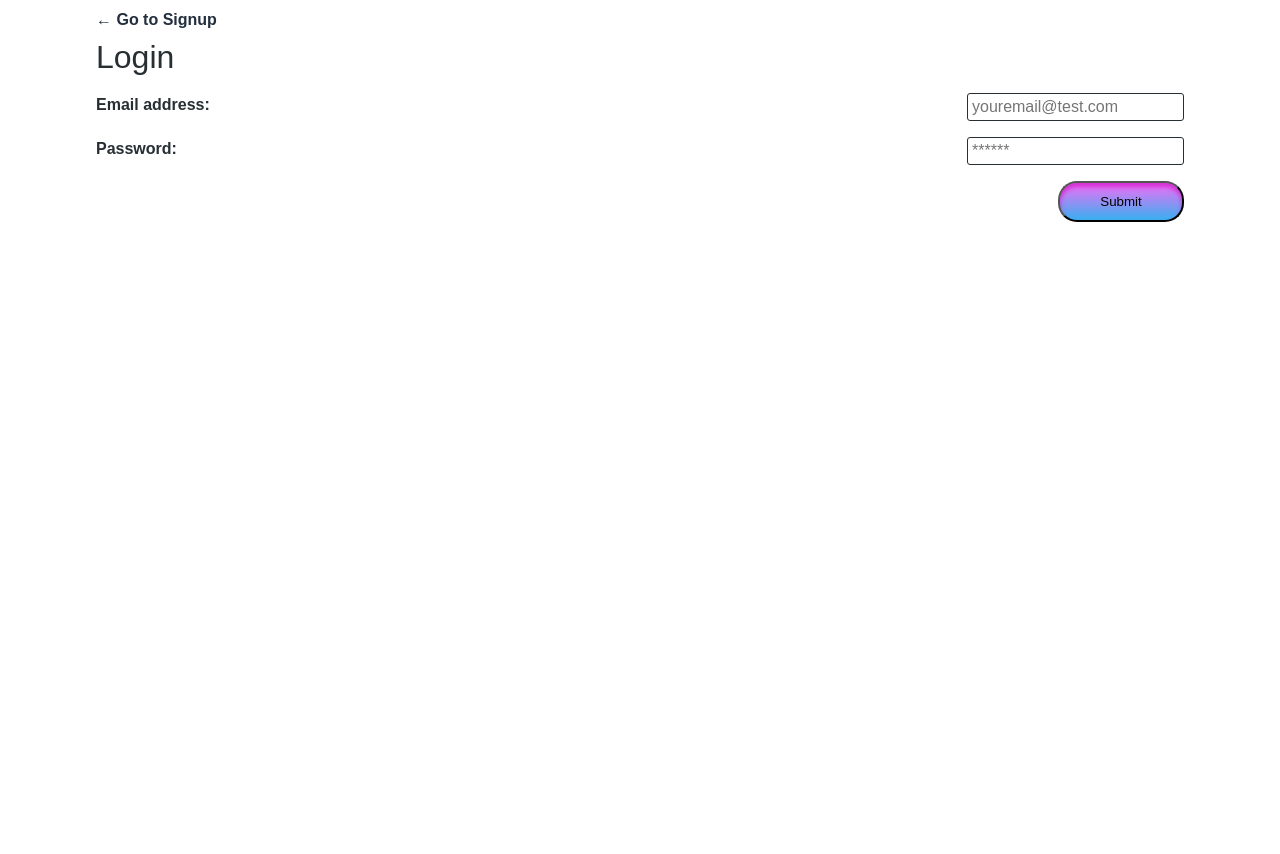
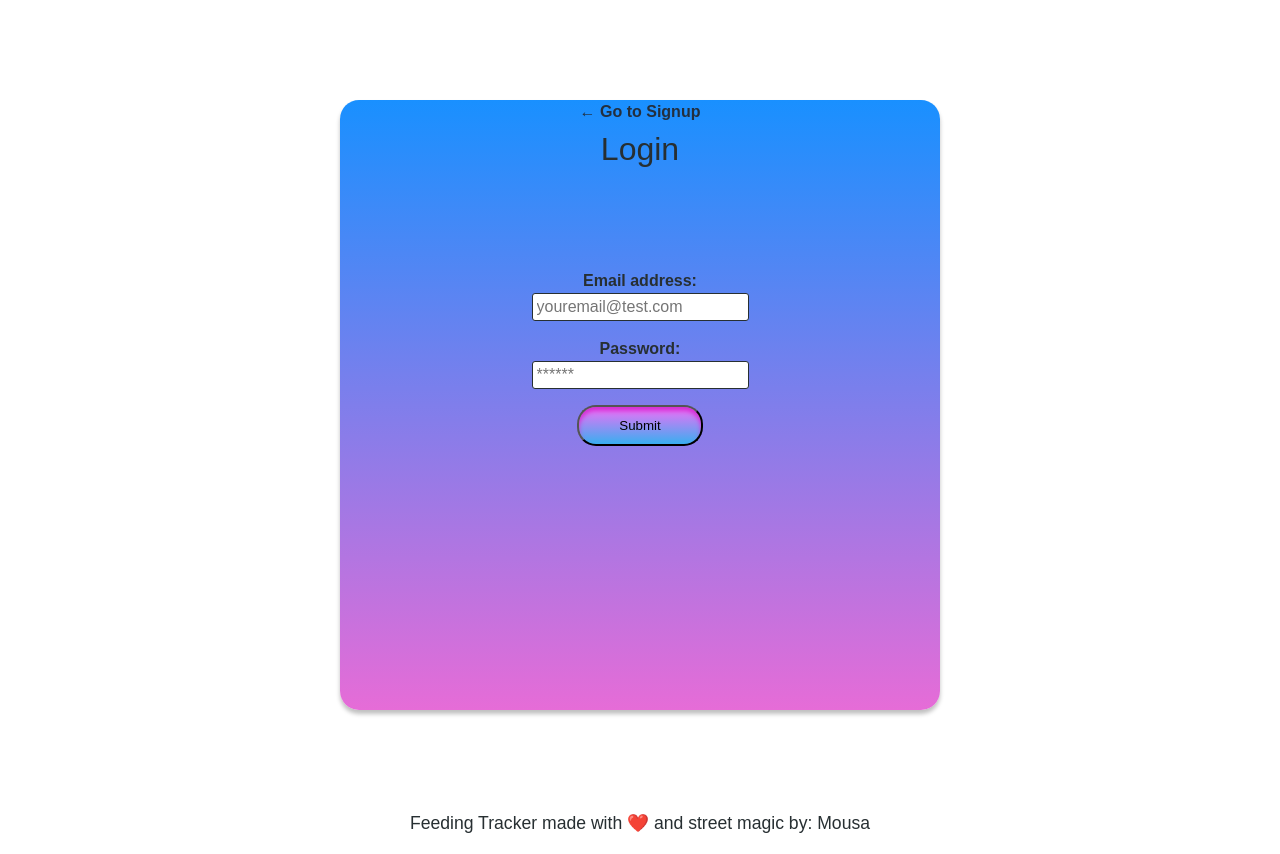
Before and after one commit to mhaddadin1/helloBaby, a React (Create React App) app in the folder client/: page /login in a window 1280 px wide. Before the commit the page ends 800 px from the top, so only its background shows below. Built offline with nearby package versions, Linux system fonts and the light colour scheme.

Commit message:
styled login page and added footer

```diff
--- a/client/package.json
+++ b/client/package.json
@@ -11,9 +11,11 @@
     "@testing-library/jest-dom": "^5.16.4",
     "@testing-library/react": "^13.2.0",
     "@testing-library/user-event": "^13.5.0",
+    "bootstrap": "^5.1.3",
     "graphql": "^16.5.0",
     "jwt-decode": "^2.2.0",
     "react": "^18.1.0",
+    "react-bootstrap": "^2.4.0",
     "react-dom": "^18.1.0",
     "react-redux": "^7.2.0",
     "react-router-dom": "^6.2.1",
--- a/client/src/App.js
+++ b/client/src/App.js
@@ -8,12 +8,15 @@ import {
 } from "@apollo/client";
 import { setContext } from "@apollo/client/link/context";
 
-import { Provider } from "react-redux";
+// import { Provider } from "react-redux";s
 
 import Home from "./pages/Home";
 import Login from "./pages/Login";
 import Signup from "./pages/Signup";
 import Profile from "./pages/Profile";
+import Nav from "./components/Nav";
+import Footer from "./components/Footer";
+// import { Nav } from "react-bootstrap";
 
 const httpLink = createHttpLink({
   uri: "/graphql",
@@ -40,6 +43,7 @@ function App() {
       <Router>
         <div>
           {/* <Provider store={store}> */}
+          <Nav></Nav>
           <Routes>
             <Route path="/" element={<Home />} />
             <Route path="/login" element={<Login />} />
@@ -47,6 +51,7 @@ function App() {
             <Route path="/profile" element={<Profile />} />
           </Routes>
           {/* </Provider> */}
+          <Footer />
         </div>
       </Router>
     </ApolloProvider>
--- /dev/null
+++ b/client/src/components/Footer/index.js
@@ -0,0 +1,13 @@
+const Footer = () => {
+  return (
+    <footer className="tac">
+      <div className="">
+        <p className="">
+          Feeding Tracker made with ❤️ and street magic by: Mousa
+        </p>
+      </div>
+    </footer>
+  );
+};
+
+export default Footer;
--- /dev/null
+++ b/client/src/components/Nav/index.js
@@ -0,0 +1,18 @@
+import React from "react";
+// import Auth from "../../utils/auth";
+// import { Link } from "react-router-dom";
+import {
+  Navbar,
+  Container,
+  Offcanvas,
+  NavDropdown,
+  Form,
+  FormControl,
+} from "react-bootstrap";
+import { Component } from "react";
+
+function Nav() {
+  return <></>;
+}
+
+export default Nav;
--- a/client/src/index.css
+++ b/client/src/index.css
@@ -238,6 +238,10 @@ label {
   color: var(--error);
 }
 
+.tac {
+  text-align: center;
+}
+
 @media screen and (max-width: 768px) {
   .card {
     width: 100%;
--- a/client/src/pages/Login.js
+++ b/client/src/pages/Login.js
@@ -30,12 +30,12 @@ function Login(props) {
   };
 
   return (
-    <div className="container my-1">
+    <div className="card1 my-3">
       <Link to="/signup">← Go to Signup</Link>
 
       <h2>Login</h2>
       <form onSubmit={handleFormSubmit}>
-        <div className="flex-row space-between my-2">
+        <div className="my-top">
           <label htmlFor="email">Email address:</label>
           <input
             placeholder="youremail@test.com"
@@ -45,7 +45,7 @@ function Login(props) {
             onChange={handleChange}
           />
         </div>
-        <div className="flex-row space-between my-2">
+        <div className=" my-2">
           <label htmlFor="pwd">Password:</label>
           <input
             placeholder="******"
@@ -60,7 +60,7 @@ function Login(props) {
             <p className="error-text">The provided credentials are incorrect</p>
           </div>
         ) : null}
-        <div className="flex-row flex-end">
+        <div className="flex-center my-bot">
           <button type="submit">Submit</button>
         </div>
       </form>
--- a/client/src/pages/Signup.js
+++ b/client/src/pages/Signup.js
@@ -31,6 +31,7 @@ function Signup(props) {
   };
 
   return (
+    <>
       <div className="card1 my-3 ">
         <Link to="/login">← Go to Login</Link>
 
@@ -84,6 +85,7 @@ function Signup(props) {
           </div>
         </form>
       </div>
+    </>
   );
 }
 
```
Also changed, not shown: client/src/components/Header/Header.js (+26 -0 lines), client/src/components/Nav/Nav.js (deleted), 1 other file (tests, documents, lock files or other folders). Lines whose indentation alone changed are shown as unchanged.
